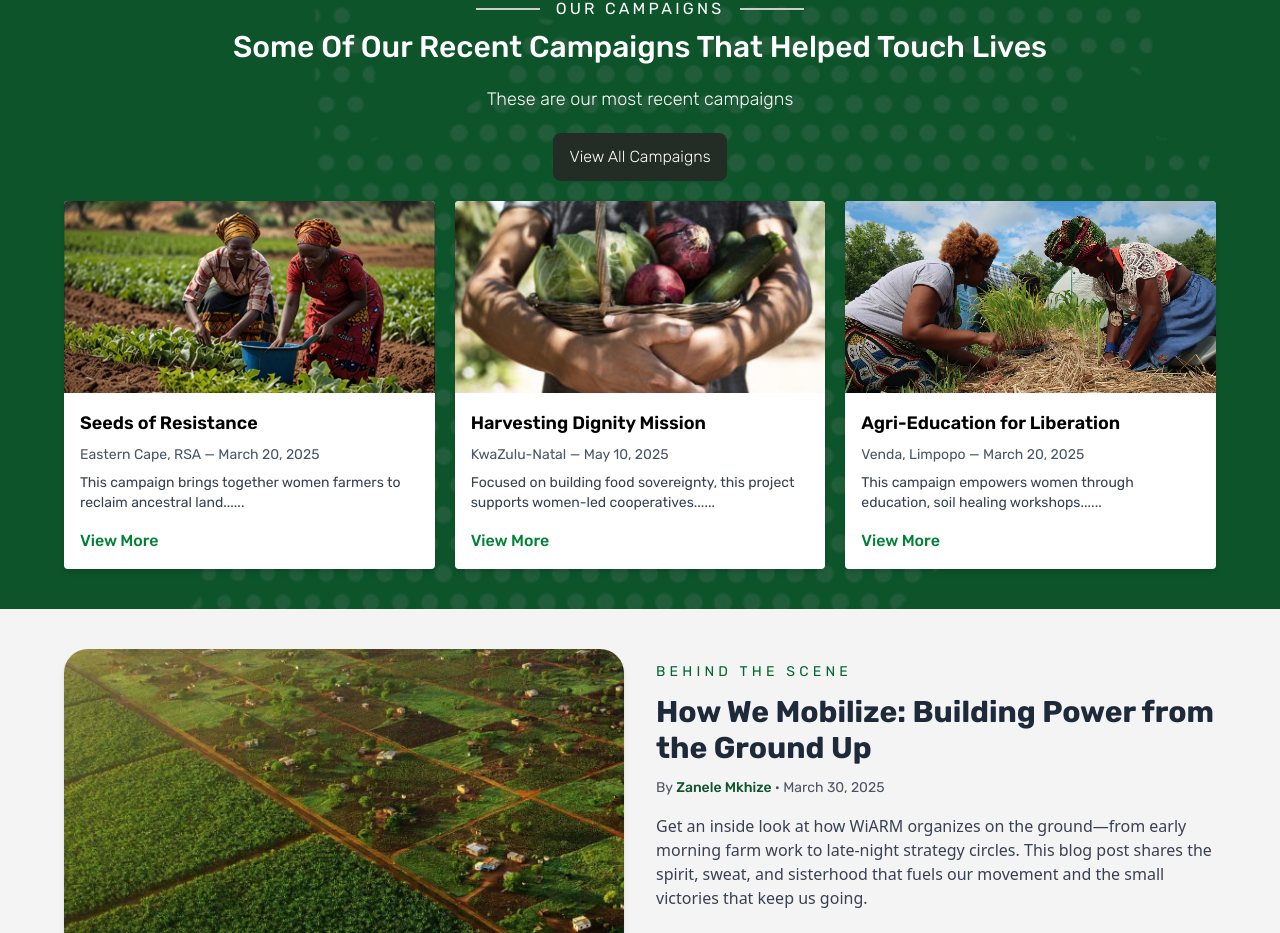
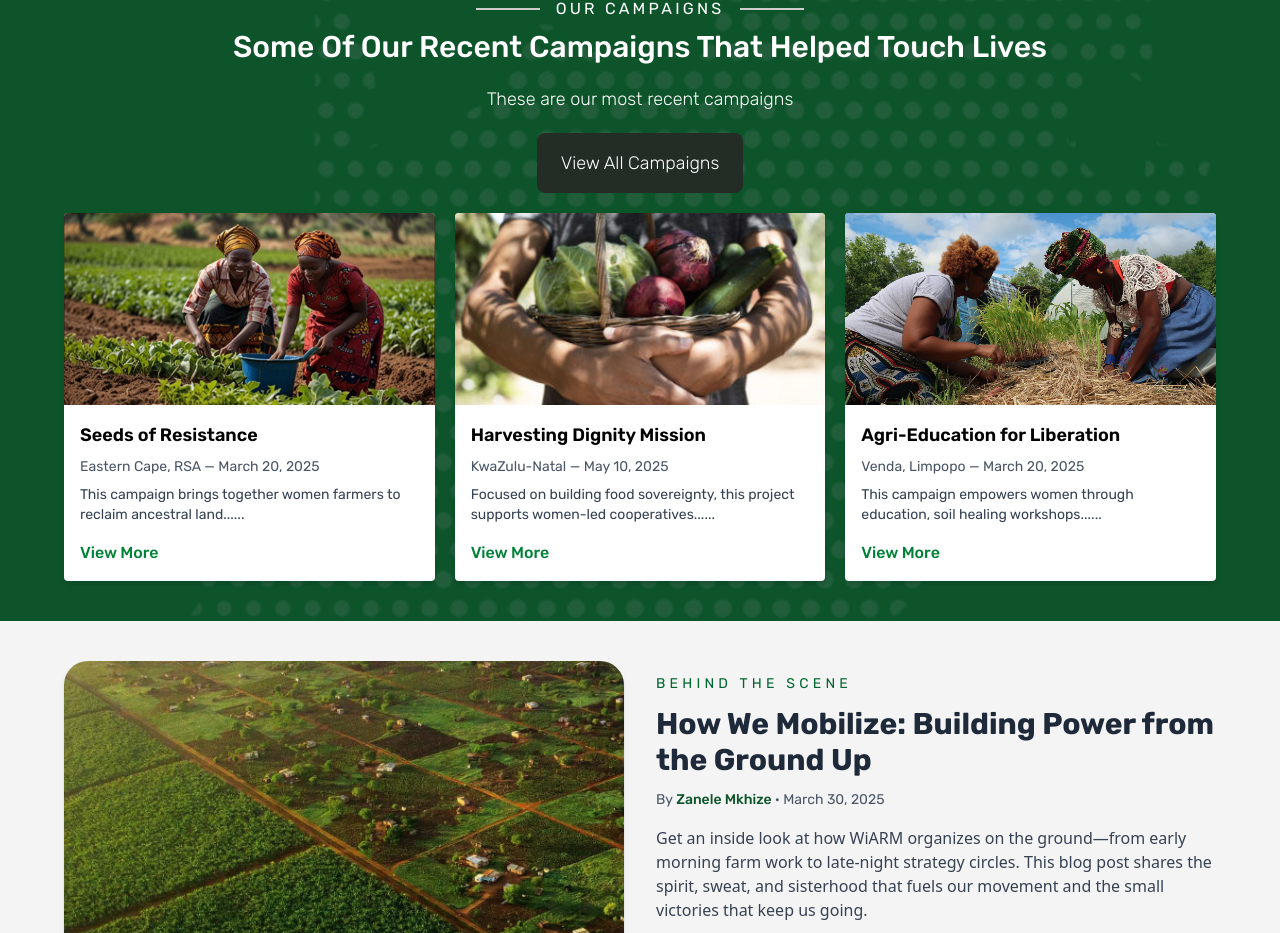
Before and after one commit to rorisangputu/wiarm, a React (Vite) app: page / in a window 1280 px wide. Shown: the part 1837-2770 px from the top of the page. Built offline with nearby package versions, Linux system fonts and the light colour scheme.

Commit message:
styles for medium screens

```diff
--- a/src/components/BlackButton.jsx
+++ b/src/components/BlackButton.jsx
@@ -2,7 +2,8 @@ import React from 'react'
 
 const BlackButton = ({text}) => {
   return (
-    <button className="flex capitalize font-light text-md items-center gap-2 bg-[#232d25] rounded-lg py-3 px-4 text-white">
+    <button className="flex capitalize font-light text-md md:text-lg items-center gap-2
+      bg-[#232d25] rounded-lg py-3 px-4 text-white md:py-4 md:px-6">
         {text}
     </button>
   )
```
